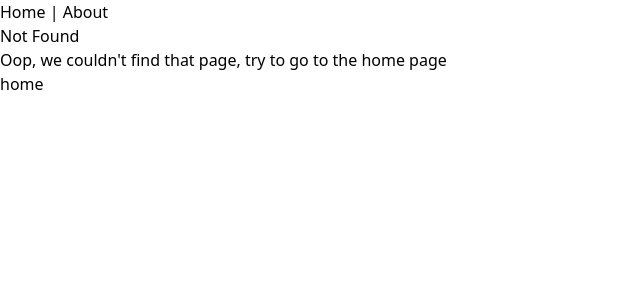
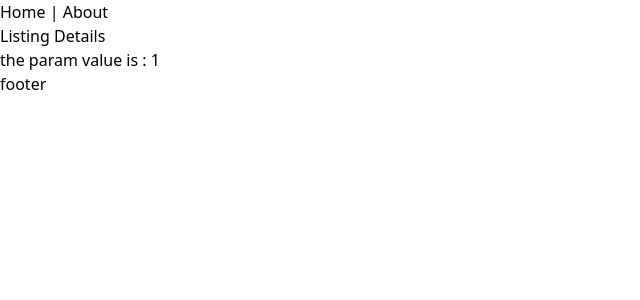
Before and after one commit to heshamelmasry77/VueFolio, a Vue app: page /post/1 in a window 1280 px wide. Before the commit this address had no page. Shown: the top 300 px of the page, without its empty margins (0-640 px from the left). Built offline with nearby package versions, Linux system fonts and the light colour scheme.

Commit message:
dynamic route + add several views + not found page

```diff
--- a/src/App.vue
+++ b/src/App.vue
@@ -1,8 +1,11 @@
 <script setup>
+import NavBar from './components/NavBar.vue'
+import Footer from './components/Footer.vue'
+
 </script>
 
 <template>
-  <router-link to="/">Home</router-link> |
-  <router-link to="/about">About</router-link>
+  <NavBar/>
   <router-view></router-view>
+  <Footer/>
 </template>
--- /dev/null
+++ b/src/components/Footer.vue
@@ -0,0 +1,3 @@
+<template>
+ footer
+</template>
--- /dev/null
+++ b/src/components/NavBar.vue
@@ -0,0 +1,7 @@
+<template>
+<div>
+  <router-link to="/">Home</router-link> |
+  <router-link to="/about">About</router-link>
+</div>
+
+</template>
--- a/src/router/index.js
+++ b/src/router/index.js
@@ -2,10 +2,15 @@ import {createRouter, createWebHistory} from "vue-router";
 
 import Home from '../views/Home.vue'
 import About from '../views/About.vue'
+import SignUp from '../views/SignUp.vue'
+import LogIn from '../views/LogIn.vue'
 
 const routes = [
     {path: '/', name: 'Home', component: Home},
+    {path: '/post/:id', name: 'ListingDetails', component: () => import('../views/ListingDetails.vue')},
     {path: '/about', name: 'About', component: About},
+    {path: '/signup', name: 'About', component: SignUp},
+    {path: '/login', name: 'About', component: LogIn},
     {
         path: '/:pathMatch(.*)*', // newer version
         name: 'NotFound',
--- /dev/null
+++ b/src/views/ListingDetails.vue
@@ -0,0 +1,15 @@
+<template>
+  <div>Listing Details</div>
+  <h2>the param value is : {{ $route.params.id }}</h2>
+</template>
+
+<script>
+export default {
+  computed: {
+    postId() {
+      return parseInt(this.$route.params.id)
+    }
+  }
+}
+
+</script>
--- /dev/null
+++ b/src/views/LogIn.vue
@@ -0,0 +1,7 @@
+<template>
+  <div>Log In</div>
+</template>
+
+<style scoped>
+
+</style>
--- /dev/null
+++ b/src/views/Profile.vue
@@ -0,0 +1,7 @@
+<template>
+  <div>Profile</div>
+</template>
+
+<style scoped>
+
+</style>
--- /dev/null
+++ b/src/views/SignUp.vue
@@ -0,0 +1,7 @@
+<template>
+  <div>Sign Up</div>
+</template>
+
+<style scoped>
+
+</style>
```
